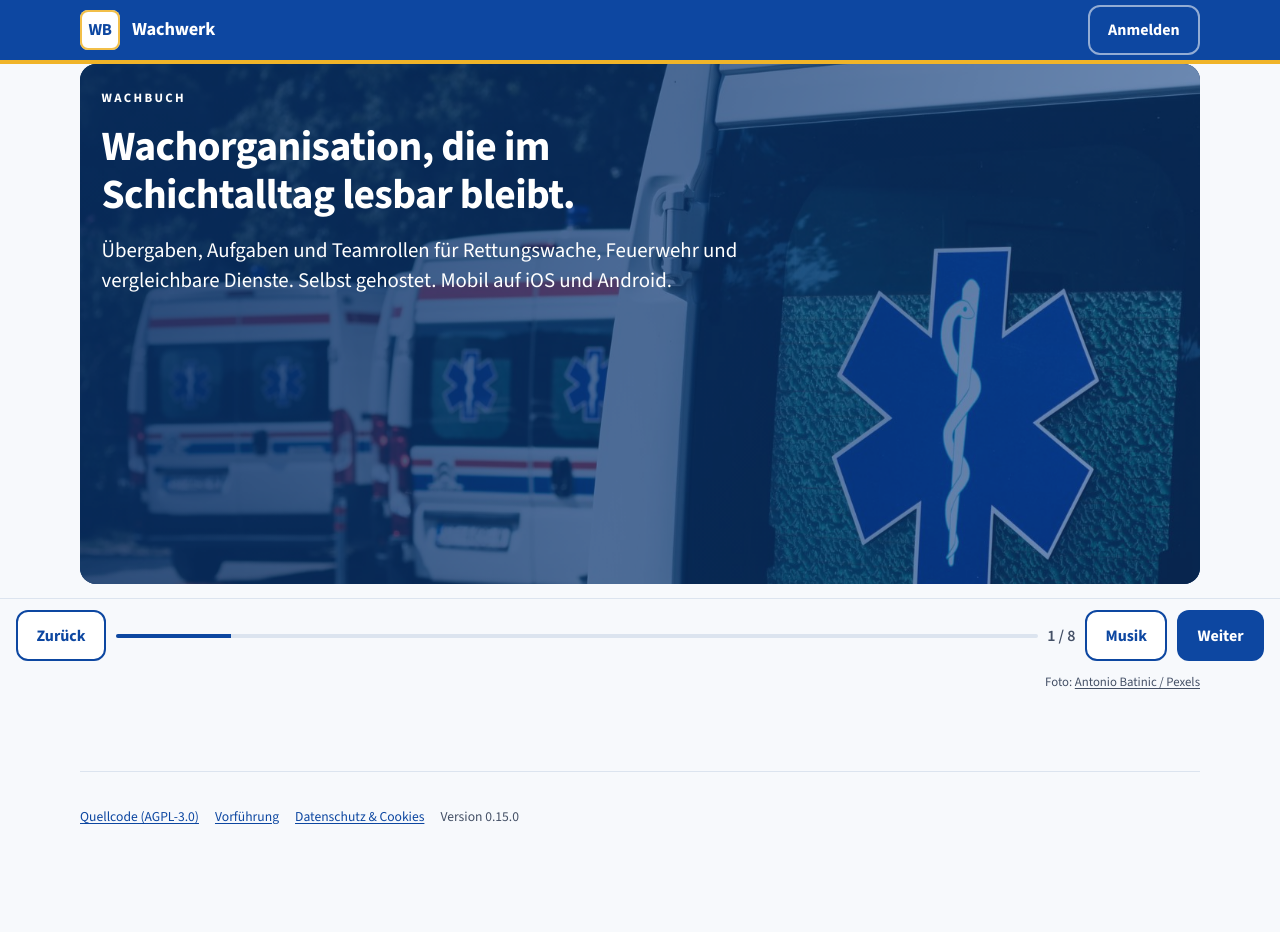
After one commit to darkspike1988/Rettungswache-Wachbuch, a Django app: page /vorfuehrung/ in a window 1280 px wide. The commit adds this page. Run offline with Django 4.2, Linux system fonts and the light colour scheme; parts of the project's set-up code (start-up, migrations or seed data) failed here and were passed over.

Commit message:
Öffentliche Vorführungsseite in der Web-PWA (#94)
feat: Öffentliche Vorführungsseite in der Web-PWA

Folien unter /vorfuehrung/ mit Original-Ambient nach Klick, CSS-Animation
und One-Click-Demo nur bei DEMO_MODE. Kein Inline-Skript, kein Inline-CSS.

Co-authored-by: Cursor Agent <cursoragent@cursor.com>
Co-authored-by: impedire <impedire@gmail.com>

```diff
--- a/core/static/core/app.js
+++ b/core/static/core/app.js
@@ -704,6 +704,184 @@
     })();
   }
 
+  const demoDeck = doc.querySelector("[data-demo-deck]");
+  if (demoDeck) {
+    const slides = [...demoDeck.querySelectorAll("[data-demo-slide]")];
+    const prevBtn = demoDeck.querySelector("[data-demo-prev]");
+    const nextBtn = demoDeck.querySelector("[data-demo-next]");
+    const musicBtn = demoDeck.querySelector("[data-demo-music]");
+    const countEl = demoDeck.querySelector("[data-demo-count]");
+    const bar = demoDeck.querySelector("[data-demo-bar]");
+    const reduceMotion = window.matchMedia("(prefers-reduced-motion: reduce)").matches;
+    const autoplay = new URLSearchParams(window.location.search).get("autoplay") === "1" && !reduceMotion;
+    const AUTO_MS = 6200;
+    let index = 0;
+    let timer = null;
+    let audioCtx = null;
+    let masterGain = null;
+    let padOsc = null;
+    let phraseTimer = null;
+    let playing = false;
+
+    function show(nextIndex) {
+      index = (nextIndex + slides.length) % slides.length;
+      slides.forEach((slide, slideIndex) => {
+        const on = slideIndex === index;
+        slide.classList.toggle("is-on", on);
+        slide.setAttribute("aria-hidden", on ? "false" : "true");
+      });
+      demoDeck.setAttribute("data-demo-index", String(index));
+      if (countEl) {
+        countEl.textContent = `${index + 1} / ${slides.length}`;
+      }
+    }
+
+    function armAuto() {
+      window.clearInterval(timer);
+      if (autoplay) {
+        timer = window.setInterval(() => {
+          show(index + 1);
+        }, AUTO_MS);
+      }
+    }
+
+    function startPhrase() {
+      if (!audioCtx || !masterGain || !playing) {
+        return;
+      }
+      const seq = [261.63, 329.63, 392, 440, 392, 329.63];
+      seq.forEach((freq, idx) => {
+        const osc = audioCtx.createOscillator();
+        const gain = audioCtx.createGain();
+        osc.type = "sine";
+        osc.frequency.value = freq;
+        gain.gain.value = 0;
+        osc.connect(gain);
+        gain.connect(masterGain);
+        const t0 = audioCtx.currentTime + idx * 0.95;
+        gain.gain.setValueAtTime(0, t0);
+        gain.gain.linearRampToValueAtTime(0.18, t0 + 0.1);
+        gain.gain.exponentialRampToValueAtTime(0.001, t0 + 1.4);
+        osc.start(t0);
+        osc.stop(t0 + 1.5);
+      });
+    }
+
+    function startMusic() {
+      const AudioContextCtor = window.AudioContext || window.webkitAudioContext;
+      if (!AudioContextCtor || playing) {
+        return;
+      }
+      audioCtx = audioCtx || new AudioContextCtor();
+      masterGain = audioCtx.createGain();
+      masterGain.gain.value = 0.07;
+      masterGain.connect(audioCtx.destination);
+      const notes = [196, 246.94, 293.66, 329.63, 392, 329.63, 293.66, 246.94];
+      notes.forEach((freq, idx) => {
+        const osc = audioCtx.createOscillator();
+        const gain = audioCtx.createGain();
+        osc.type = "sine";
+        osc.frequency.value = freq;
+        gain.gain.value = 0;
+        osc.connect(gain);
+        gain.connect(masterGain);
+        const t0 = audioCtx.currentTime + idx * 0.85;
+        gain.gain.setValueAtTime(0, t0);
+        gain.gain.linearRampToValueAtTime(0.22, t0 + 0.12);
+        gain.gain.exponentialRampToValueAtTime(0.001, t0 + 1.6);
+        osc.start(t0);
+        osc.stop(t0 + 1.7);
+      });
+      padOsc = audioCtx.createOscillator();
+      const padGain = audioCtx.createGain();
+      padOsc.type = "triangle";
+      padOsc.frequency.value = 98;
+      padGain.gain.value = 0.04;
+      padOsc.connect(padGain);
+      padGain.connect(masterGain);
+      padOsc.start();
+      playing = true;
+      if (musicBtn) {
+        musicBtn.setAttribute("aria-pressed", "true");
+      }
+      phraseTimer = window.setInterval(startPhrase, 6800);
+    }
+
+    function stopMusic() {
+      playing = false;
+      window.clearInterval(phraseTimer);
+      phraseTimer = null;
+      if (padOsc) {
+        try {
+          padOsc.stop();
+        } catch (_error) {
+          /* already stopped */
+        }
+        padOsc.disconnect();
+        padOsc = null;
+      }
+      if (masterGain) {
+        masterGain.disconnect();
+        masterGain = null;
+      }
+      if (audioCtx) {
+        audioCtx.close();
+        audioCtx = null;
+      }
+      if (musicBtn) {
+        musicBtn.setAttribute("aria-pressed", "false");
+      }
+    }
+
+    demoDeck.classList.add("is-js");
+    if (bar) {
+      bar.hidden = false;
+    }
+    show(0);
+    armAuto();
+
+    if (prevBtn) {
+      prevBtn.addEventListener("click", () => {
+        show(index - 1);
+        armAuto();
+      });
+    }
+    if (nextBtn) {
+      nextBtn.addEventListener("click", () => {
+        show(index + 1);
+        armAuto();
+      });
+    }
+    if (musicBtn) {
+      musicBtn.addEventListener("click", () => {
+        if (playing) {
+          stopMusic();
+          return;
+        }
+        if (audioCtx && audioCtx.state === "suspended") {
+          audioCtx.resume();
+        }
+        startMusic();
+      });
+    }
+    doc.addEventListener("keydown", (event) => {
+      const tag = event.target && event.target.tagName;
+      if (tag === "INPUT" || tag === "TEXTAREA" || tag === "SELECT") {
+        return;
+      }
+      if (event.key === "ArrowRight") {
+        event.preventDefault();
+        show(index + 1);
+        armAuto();
+      }
+      if (event.key === "ArrowLeft") {
+        event.preventDefault();
+        show(index - 1);
+        armAuto();
+      }
+    });
+  }
+
   doc.addEventListener("click", (event) => {
     const btn = event.target.closest && event.target.closest(".copy-iban");
     if (!btn) {
--- /dev/null
+++ b/core/static/core/demo.css
@@ -0,0 +1,348 @@
+/* Öffentliche Vorführungsseite. Tokens wie app.css. Keine Inline-Styles. */
+
+.demo-noscript-hint {
+  width: min(42rem, calc(100% - 2rem));
+  margin: 1rem auto;
+  color: var(--muted);
+  font-size: .95rem;
+}
+
+.demo-deck {
+  display: flex;
+  flex-direction: column;
+  gap: 2.25rem;
+  width: min(70rem, calc(100% - 2rem));
+  margin: 0 auto 2rem;
+}
+
+.demo-slide {
+  background: var(--surface);
+  border: 1px solid var(--line);
+  border-radius: 1rem;
+  padding: 1.5rem 1.35rem 1.6rem;
+}
+
+.demo-kicker {
+  letter-spacing: .18em;
+  text-transform: uppercase;
+  font-size: .8rem;
+  font-weight: 700;
+  color: var(--brand);
+  margin: 0 0 1rem;
+}
+
+.demo-slide h2 {
+  margin: 0 0 1rem;
+  color: var(--brand-ink);
+  line-height: 1.15;
+  font-size: clamp(1.65rem, 3.4vw, 2.6rem);
+  max-width: 22ch;
+}
+
+.demo-lead {
+  font-size: clamp(1.05rem, 1.7vw, 1.3rem);
+  max-width: 42rem;
+  color: var(--muted);
+  line-height: 1.45;
+  margin: 0 0 1.1rem;
+}
+
+.demo-grid {
+  display: grid;
+  grid-template-columns: repeat(auto-fit, minmax(16rem, 1fr));
+  gap: 1.1rem;
+  margin-top: 1.2rem;
+}
+
+.demo-card {
+  background: var(--bg);
+  border: 1px solid var(--line);
+  border-radius: 1rem;
+  padding: 1.15rem 1.2rem;
+  min-height: 8rem;
+}
+
+.demo-card strong {
+  display: block;
+  color: var(--brand-ink);
+  font-size: 1.1rem;
+  margin-bottom: .35rem;
+}
+
+.demo-card p {
+  margin: 0;
+  color: var(--muted);
+}
+
+.demo-yes { color: var(--priority-done, #16a34a); }
+.demo-no { color: var(--priority-urgent, #dc2626); }
+
+.demo-badges {
+  display: flex;
+  flex-wrap: wrap;
+  gap: .6rem;
+  margin: 1rem 0 0;
+}
+
+.demo-badge {
+  display: inline-flex;
+  align-items: center;
+  gap: .45rem;
+  min-height: 48px;
+  padding: 0 1rem;
+  border-radius: 999px;
+  border: 1px solid var(--line);
+  background: var(--surface);
+  font-weight: 600;
+}
+
+.demo-dot {
+  width: .7rem;
+  height: .7rem;
+  border-radius: 50%;
+}
+.demo-dot-urgent { background: var(--priority-urgent, #dc2626); }
+.demo-dot-important { background: var(--priority-important, #f59e0b); }
+.demo-dot-normal { background: var(--accent, #2563eb); }
+.demo-dot-done { background: var(--priority-done, #16a34a); }
+
+.demo-phones {
+  display: grid;
+  grid-template-columns: repeat(auto-fit, minmax(14rem, 1fr));
+  gap: 1.1rem;
+  margin-top: 1.25rem;
+}
+
+.demo-phone {
+  border: 1px solid var(--line);
+  border-radius: 1.4rem;
+  padding: 1rem 1.1rem;
+  background: var(--surface);
+}
+
+.demo-phone h3 {
+  margin: 0 0 .5rem;
+  font-size: 1rem;
+  color: var(--brand);
+}
+
+.demo-phone ul {
+  margin: 0;
+  padding-left: 1.1rem;
+  color: var(--muted);
+}
+
+.demo-slide-hero {
+  position: relative;
+  overflow: hidden;
+  min-height: 18rem;
+  color: #fff;
+  background: #082e63;
+  border: 0;
+}
+
+.demo-hero-bg {
+  position: absolute;
+  inset: 0;
+  background:
+    linear-gradient(105deg, rgba(8, 46, 99, .88), rgba(13, 71, 161, .45)),
+    url("landing-hero.jpg") center / cover;
+}
+
+.demo-slide-hero .demo-copy {
+  position: relative;
+  z-index: 1;
+}
+
+.demo-slide-hero .demo-kicker,
+.demo-slide-hero h2,
+.demo-slide-hero .demo-lead {
+  color: #fff;
+}
+
+.demo-cta {
+  margin-top: 1.5rem;
+  display: flex;
+  flex-wrap: wrap;
+  gap: .7rem;
+  align-items: center;
+}
+
+.demo-cta .button.primary {
+  background: #f0b429;
+  color: #172033;
+  border-color: #f0b429;
+}
+
+.demo-cta .button.secondary {
+  color: #fff;
+  background: transparent;
+  border-color: rgba(255, 255, 255, .7);
+}
+
+.demo-photo-credit {
+  width: min(70rem, calc(100% - 2rem));
+  margin: 0 auto 2rem;
+  text-align: right;
+  font-size: .8rem;
+  color: var(--muted);
+}
+
+.demo-photo-credit a { color: inherit; }
+
+.demo-bar {
+  display: none;
+}
+
+/* Mit JavaScript: Folien als Deck, Steuerleiste sichtbar. */
+.demo-deck.is-js {
+  position: relative;
+  display: block;
+  min-height: min(38rem, calc(100dvh - 12rem));
+  width: 100%;
+  max-width: none;
+  margin: 0;
+  padding: 0 0 5.5rem;
+}
+
+.demo-deck.is-js .demo-slide {
+  position: absolute;
+  inset: 0 0 5.5rem;
+  margin: 0 auto;
+  width: min(70rem, calc(100% - 2rem));
+  opacity: 0;
+  transform: translateY(18px);
+  pointer-events: none;
+  overflow: auto;
+}
+
+.demo-deck.is-js .demo-slide.is-on {
+  opacity: 1;
+  transform: none;
+  pointer-events: auto;
+  z-index: 2;
+}
+
+.demo-deck.is-js .demo-bar {
+  display: flex;
+  position: fixed;
+  left: 0;
+  right: 0;
+  bottom: 0;
+  z-index: 30;
+  justify-content: space-between;
+  align-items: center;
+  gap: .6rem;
+  padding: .7rem 1rem calc(.7rem + env(safe-area-inset-bottom));
+  background: rgba(247, 249, 252, .94);
+  border-top: 1px solid var(--line);
+}
+
+.demo-progress {
+  height: 4px;
+  background: var(--line);
+  flex: 1;
+  border-radius: 99px;
+  overflow: hidden;
+}
+
+.demo-progress-fill {
+  display: block;
+  height: 100%;
+  width: 12.5%;
+  background: var(--brand);
+}
+
+.demo-deck[data-demo-index="0"] .demo-progress-fill { width: 12.5%; }
+.demo-deck[data-demo-index="1"] .demo-progress-fill { width: 25%; }
+.demo-deck[data-demo-index="2"] .demo-progress-fill { width: 37.5%; }
+.demo-deck[data-demo-index="3"] .demo-progress-fill { width: 50%; }
+.demo-deck[data-demo-index="4"] .demo-progress-fill { width: 62.5%; }
+.demo-deck[data-demo-index="5"] .demo-progress-fill { width: 75%; }
+.demo-deck[data-demo-index="6"] .demo-progress-fill { width: 87.5%; }
+.demo-deck[data-demo-index="7"] .demo-progress-fill { width: 100%; }
+
+.demo-count {
+  font-weight: 600;
+  color: var(--muted);
+  white-space: nowrap;
+}
+
+body.is-vorfuehrung .site-footer {
+  padding-bottom: 5.75rem;
+}
+
+@media (prefers-reduced-motion: no-preference) {
+  .demo-card { animation: demo-rise .7s ease both; }
+  .demo-card:nth-child(2) { animation-delay: .08s; }
+  .demo-card:nth-child(3) { animation-delay: .16s; }
+  .demo-card:nth-child(4) { animation-delay: .24s; }
+  .demo-phone { animation: demo-rise .8s ease both; }
+  .demo-phone:nth-child(2) { animation-delay: .12s; }
+  .demo-phone:nth-child(3) { animation-delay: .24s; }
+  .demo-deck.is-js .demo-slide {
+    transition: opacity .7s ease, transform .8s cubic-bezier(.2, .8, .2, 1);
+  }
+  .demo-hero-bg { animation: demo-drift 18s ease-in-out infinite alternate; }
+  .demo-progress-fill { transition: width .4s ease; }
+}
+
+@media (prefers-reduced-motion: reduce) {
+  .demo-card,
+  .demo-phone,
+  .demo-hero-bg,
+  .demo-deck.is-js .demo-slide,
+  .demo-progress-fill {
+    animation: none !important;
+    transition: none !important;
+  }
+}
+
+@keyframes demo-rise {
+  from { opacity: 0; transform: translateY(18px); }
+  to { opacity: 1; transform: none; }
+}
+
+@keyframes demo-drift {
+  from { transform: scale(1.08) translateX(0); }
+  to { transform: scale(1.14) translateX(-2%); }
+}
+
+@media (max-width: 40rem) {
+  .demo-deck.is-js .demo-bar {
+    flex-wrap: wrap;
+  }
+  .demo-progress {
+    order: 5;
+    flex-basis: 100%;
+  }
+}
+
+@media (prefers-contrast: more) {
+  .demo-slide-hero {
+    background: #000;
+    color: #fff;
+    border: 2px solid #fff;
+  }
+  .demo-hero-bg {
+    background: #000;
+    animation: none;
+  }
+  .demo-cta .button.primary {
+    background: #fff;
+    color: #000;
+    border-color: #fff;
+  }
+  .demo-cta .button.secondary {
+    color: #fff;
+    border-color: #fff;
+  }
+  .demo-deck.is-js .demo-bar {
+    background: #fff;
+    border-top: 2px solid #000;
+  }
+  .demo-yes,
+  .demo-no {
+    color: #000;
+  }
+}
--- a/core/urls.py
+++ b/core/urls.py
@@ -5,6 +5,7 @@ from . import account_views, community_views, secure_views, views, wachalltag_me
 
 urlpatterns = [
     path("", views.landing, name="landing"),
+    path("vorfuehrung/", views.vorfuehrung, name="vorfuehrung"),
     path("demo-einstieg/", views.demo_login, name="demo_login"),
     path("zugang/", views.access, name="access"),
     path("uebersicht/", views.dashboard, name="dashboard"),
--- a/core/views.py
+++ b/core/views.py
@@ -232,6 +232,7 @@ def service_worker(request):
     shell_assets = [
         _static_url("core/app.css"),
         _static_url("core/accessibility.css"),
+        _static_url("core/demo.css"),
         _static_url("core/app.js"),
         _static_url("core/fonts/SourceSans3-Regular.woff2"),
         _static_url("core/fonts/SourceSans3-Semibold.woff2"),
@@ -348,6 +349,12 @@ def landing(request):
             return redirect("dashboard")
         return redirect("access")
     return render(request, "core/landing.html")
+
+
+@require_GET
+def vorfuehrung(request):
+    """Öffentliche Vorführung ohne Fachdaten; bleibt auch nach Login erreichbar."""
+    return render(request, "core/vorfuehrung.html")
 
 
 @require_GET
--- a/templates/base.html
+++ b/templates/base.html
@@ -20,6 +20,7 @@
   <link rel="stylesheet" href="{% static 'core/app.css' %}">
   <link rel="stylesheet" href="{% static 'core/accessibility.css' %}">
   <link rel="stylesheet" href="{% static 'core/crypto_unlock.css' %}">
+  {% block extra_css %}{% endblock %}
 </head>
 <body class="{% if current_membership %}has-app-nav profile-{{ current_membership.station.organization_profile|default:'general' }} {% endif %}{% block body_class %}{% endblock %}">
   <a class="skip-link" href="#inhalt">Zum Inhalt</a>
@@ -116,6 +117,7 @@
   <footer class="site-footer">
     <div class="footer-links">
       <a href="{{ source_url }}" rel="noopener noreferrer">Quellcode (AGPL-3.0)</a>
+      <a href="{% url 'vorfuehrung' %}">Vorführung</a>
       <a href="{% url 'privacy' %}">Datenschutz &amp; Cookies</a>
       <span class="app-version">Version {{ app_version }}</span>
     </div>
--- a/templates/core/landing.html
+++ b/templates/core/landing.html
@@ -8,6 +8,7 @@
   <p class="lead">Übergaben, Tagesaufgaben und Teamrollen für Rettungswache, Feuerwehr und vergleichbare Dienste. Kein Einsatzleit-, Dienstplan- oder Patientensystem.</p>
   <div class="form-actions landing-cta">
     <a class="button primary" href="{% url 'login' %}">Anmelden</a>
+    <a class="button secondary" href="{% url 'vorfuehrung' %}">Vorführung</a>
     {% if registration_enabled %}<a class="button secondary" href="{% url 'register' %}">Registrieren</a>{% endif %}
     <a class="button secondary" href="{% url 'privacy' %}">Datenschutz</a>
   </div>
--- /dev/null
+++ b/templates/core/vorfuehrung.html
@@ -0,0 +1,151 @@
+{% extends "base.html" %}
+{% load static %}
+{% block title %}Vorführung – {{ app_name }}{% endblock %}
+{% block extra_css %}
+<link rel="stylesheet" href="{% static 'core/demo.css' %}">
+{% endblock %}
+{% block body_class %}is-landing is-vorfuehrung{% endblock %}
+{% block content %}
+<h1 class="visually-hidden">Wachbuch-Vorführung</h1>
+<noscript>
+  <p class="demo-noscript-hint">Ohne JavaScript erscheinen alle Folien untereinander. Musik steht nur mit JavaScript und nach einem Klick zur Verfügung.</p>
+</noscript>
+
+<section class="demo-deck" data-demo-deck data-demo-index="0" aria-label="Vorführungsfolien">
+  <article class="demo-slide demo-slide-hero is-on" data-demo-slide data-title="Titel" aria-hidden="false">
+    <div class="demo-hero-bg" aria-hidden="true"></div>
+    <div class="demo-copy">
+      <p class="demo-kicker">Wachbuch</p>
+      <h2>Wachorganisation, die im Schichtalltag lesbar bleibt.</h2>
+      <p class="demo-lead">Übergaben, Aufgaben und Teamrollen für Rettungswache, Feuerwehr und vergleichbare Dienste. Selbst gehostet. Mobil auf iOS und Android.</p>
+    </div>
+  </article>
+
+  <article class="demo-slide" data-demo-slide data-title="Grenze" aria-hidden="true">
+    <p class="demo-kicker">Produktgrenze</p>
+    <h2>Für die Wache. Nicht für den Einsatz.</h2>
+    <p class="demo-lead">Wachbuch organisiert interne Abläufe hinter der Fahrzeughalle. Es ist kein Leitstellen-, Alarmierungs-, Diagnose- oder Patientensystem.</p>
+    <div class="demo-grid">
+      <article class="demo-card">
+        <strong class="demo-yes">Im Umfang</strong>
+        <p>Übergaben, Mängel, Checklisten, Geräte, Schlüssel, Kalender, Kasse, Team.</p>
+      </article>
+      <article class="demo-card">
+        <strong class="demo-no">Nicht im Umfang</strong>
+        <p>Alarmierung, Einsatzleitung, eProtokoll, Patienten- oder Vorgangsdaten.</p>
+      </article>
+    </div>
+  </article>
+
+  <article class="demo-slide" data-demo-slide data-title="Organisationen" aria-hidden="true">
+    <p class="demo-kicker">Für den öffentlichen Dienst</p>
+    <h2>Eine Oberfläche, vier Wachprofile.</h2>
+    <div class="demo-grid">
+      <article class="demo-card"><strong>Rettungsdienst</strong><p>Schichtübergabe, Fahrzeugstatus, wiederkehrende Checks.</p></article>
+      <article class="demo-card"><strong>Berufsfeuerwehr</strong><p>Mängel, Pools, Quittierung – feldlesbar, nicht bunt.</p></article>
+      <article class="demo-card"><strong>Freiwillige Feuerwehr</strong><p>Klar auf dem Handy, auch nach der Alarmierung auf der Wache.</p></article>
+      <article class="demo-card"><strong>Polizei / vergleichbar</strong><p>Interne Wachenabläufe ohne Vorgangs- oder Einsatzdaten.</p></article>
+    </div>
+  </article>
+
+  <article class="demo-slide" data-demo-slide data-title="Alltag" aria-hidden="true">
+    <p class="demo-kicker">Wachalltag</p>
+    <h2>Was die Schicht wirklich braucht.</h2>
+    <div class="demo-badges">
+      <span class="demo-badge"><i class="demo-dot demo-dot-urgent" aria-hidden="true"></i> Dringend – sofort</span>
+      <span class="demo-badge"><i class="demo-dot demo-dot-important" aria-hidden="true"></i> Wichtig – zeitnah</span>
+      <span class="demo-badge"><i class="demo-dot demo-dot-normal" aria-hidden="true"></i> Normal – regulär</span>
+      <span class="demo-badge"><i class="demo-dot demo-dot-done" aria-hidden="true"></i> Erledigt</span>
+    </div>
+    <div class="demo-grid">
+      <article class="demo-card"><strong>Übergaben</strong><p>Versioniert, priorisiert, stationsbezogen. Farbe plus ausgeschriebener Status.</p></article>
+      <article class="demo-card"><strong>Tagesaufgaben</strong><p>Wandbogen digital: Grün, Gelb, Blau. 48-Pixel-Ziele mit Handschuhen.</p></article>
+      <article class="demo-card"><strong>Mängel &amp; Geräte</strong><p>Foto nur am Mangel, kein allgemeines Archiv. Pools und Schlüssel nachvollziehbar.</p></article>
+      <article class="demo-card"><strong>Checklisten</strong><p>Wiederkehrend, quittiert, auditierbar. Keine stillen Änderungen.</p></article>
+    </div>
+  </article>
+
+  <article class="demo-slide" data-demo-slide data-title="Web und Apps" aria-hidden="true">
+    <p class="demo-kicker">Drei Oberflächen, ein Vertrag</p>
+    <h2>Web-PWA, iOS und Android.</h2>
+    <div class="demo-phones">
+      <div class="demo-phone">
+        <h3>Web-PWA</h3>
+        <ul>
+          <li>Übersicht, Übergaben, Kalender, Mehr</li>
+          <li>Installierbar, offline lesbar</li>
+          <li>Ohne CDN, ohne Tracking-Cookies</li>
+        </ul>
+      </div>
+      <div class="demo-phone">
+        <h3>iOS / iPadOS</h3>
+        <ul>
+          <li>Bundle de.wachbuch.wachbuchMobile</li>
+          <li>TestFlight-fähig, VoiceOver-tauglich</li>
+          <li>Solar-Hell/Dunkel plus High Contrast</li>
+        </ul>
+      </div>
+      <div class="demo-phone">
+        <h3>Android</h3>
+        <ul>
+          <li>Paket de.wachbuch.mobile</li>
+          <li>Signiertes AAB, Play-interner Test</li>
+          <li>Dieselben Tokens wie die Web-PWA</li>
+        </ul>
+      </div>
+    </div>
+  </article>
+
+  <article class="demo-slide" data-demo-slide data-title="Sicherheit" aria-hidden="true">
+    <p class="demo-kicker">Vertrauen</p>
+    <h2>Selbst gehostet. Nachvollziehbar. Ohne Tracking.</h2>
+    <div class="demo-grid">
+      <article class="demo-card"><strong>Eigene Infrastruktur</strong><p>Docker, TLS-Proxy, lokale Konten. Kein gemeinsames Cloud-Konto für die Wache.</p></article>
+      <article class="demo-card"><strong>Rollen &amp; Station</strong><p>Jede Fachabfrage bleibt an die eigene Wache gebunden. Auditoren ohne Freitexte.</p></article>
+      <article class="demo-card"><strong>Audit append-only</strong><p>Kasse, Checklisten und Übergaben werden korrigiert durch neue Sätze, nicht durch Stille.</p></article>
+      <article class="demo-card"><strong>Chat verschlüsselt</strong><p>Gespeicherter Ciphertext ist geschützt. Der Webclient bleibt Teil des Vertrauensmodells.</p></article>
+    </div>
+  </article>
+
+  <article class="demo-slide" data-demo-slide data-title="Arbeitgeber" aria-hidden="true">
+    <p class="demo-kicker">Für die Dienststelle</p>
+    <h2>Betrieb, der sich gegenüber Datenschutz vertreten lässt.</h2>
+    <p class="demo-lead">Verantwortliche Stelle, VVT und Mitbestimmung bleiben bei euch. Das Produkt liefert die technische Baseline: keine Patientenfelder, nur notwendige Cookies, dokumentierte Löschpfade.</p>
+    <div class="demo-grid">
+      <article class="demo-card"><strong>Datenschutz</strong><p>Keine Analytics, kein Scoring, AI Act: kein KI-System im Produktkern.</p></article>
+      <article class="demo-card"><strong>Store-Kandidat 1.0</strong><p>CI-Gates für iOS und Android sind da. Konten und Signatur liegen bei der Dienststelle.</p></article>
+    </div>
+  </article>
+
+  <article class="demo-slide demo-slide-hero" data-demo-slide data-title="Schluss" aria-hidden="true">
+    <div class="demo-hero-bg" aria-hidden="true"></div>
+    <div class="demo-copy">
+      <p class="demo-kicker">Nächster Schritt</p>
+      <h2>Vorführen. Pilotieren. Selbst hosten.</h2>
+      <p class="demo-lead">Demo-Modus mit Musterwache, oder eure Instanz hinter dem eigenen Proxy. Wachbuch bleibt ein Wachenbuch – und wird keins für den Einsatz.</p>
+      <div class="form-actions demo-cta">
+        <a class="button primary" href="{% url 'login' %}">Anmelden</a>
+        <a class="button secondary" href="{% url 'landing' %}">Zur Startseite</a>
+        {% if demo_mode %}
+        <form method="post" action="{% url 'demo_login' %}">
+          {% csrf_token %}
+          <button type="submit" class="button primary">Demo starten</button>
+        </form>
+        {% endif %}
+      </div>
+    </div>
+  </article>
+
+  <div class="demo-bar" data-demo-bar hidden>
+    <button class="button secondary" type="button" data-demo-prev aria-label="Vorherige Folie">Zurück</button>
+    <div class="demo-progress" aria-hidden="true"><span class="demo-progress-fill"></span></div>
+    <span class="demo-count" data-demo-count aria-live="polite">1 / 8</span>
+    <button class="button secondary" type="button" data-demo-music aria-pressed="false">Musik</button>
+    <button class="button primary" type="button" data-demo-next>Weiter</button>
+  </div>
+</section>
+
+<figure class="demo-photo-credit">
+  <figcaption>Foto: <a href="https://www.pexels.com/photo/ambulances-on-a-parking-lot-5364345/" rel="noopener noreferrer">Antonio Batinic / Pexels</a></figcaption>
+</figure>
+{% endblock %}
```
Also changed, not shown: core/test_security_regressions.py (+8 -0 lines), core/tests.py (+48 -0 lines), docs/DEMO.md (+1 -0 lines), CHANGELOG.md, README.md, docs/praesentation/README.md.
